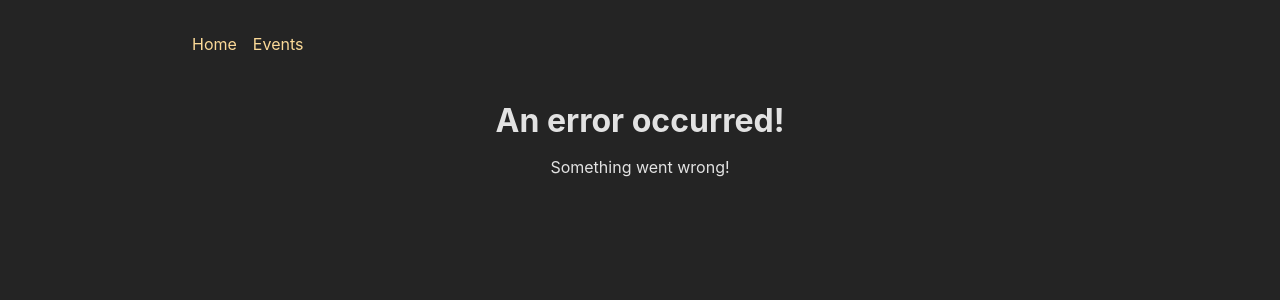
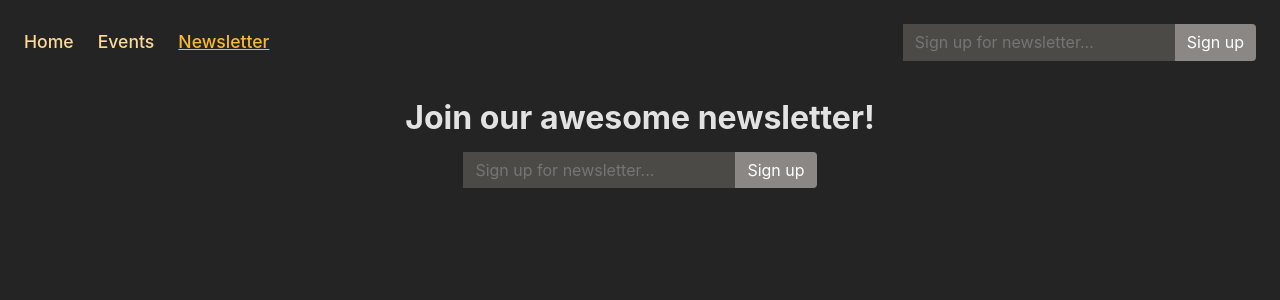
Before and after one commit to mmm-maymyatmon/15-react-router, a React (Create React App) app in the folder frontend/: page /newsletter in a window 1280 px wide. Shown: the top 300 px of the page. Built offline with nearby package versions, Linux system fonts and the light colour scheme.

Commit message:
✨ Behind-the-Scenes Work with useFetcher()
Behind-the-Scenes Work with useFetcher()

```diff
--- a/frontend/src/App.js
+++ b/frontend/src/App.js
@@ -1,28 +1,28 @@
-import { RouterProvider, createBrowserRouter } from "react-router-dom";
+import { RouterProvider, createBrowserRouter } from 'react-router-dom';
 
-import EditEventPage from "./pages/EditEvent";
-import ErrorPage from "./pages/Error";
+import EditEventPage from './pages/EditEvent';
+import ErrorPage from './pages/Error';
 import EventDetailPage, {
   loader as eventDetailLoader,
-  action as deleteEventAction
-} from "./pages/EventDetail";
-import EventsPage, {
-  loader as eventsLoader } from "./pages/Events";
-import EventsRootLayout from "./pages/EventsRoot";
-import HomePage from "./pages/Home";
-import NewEventPage from "./pages/NewEvent";
-import RootLayout from "./pages/Root";
+  action as deleteEventAction,
+} from './pages/EventDetail';
+import EventsPage, { loader as eventsLoader } from './pages/Events';
+import EventsRootLayout from './pages/EventsRoot';
+import HomePage from './pages/Home';
+import NewEventPage from './pages/NewEvent';
+import RootLayout from './pages/Root';
 import { action as manipulateEventAction } from './components/EventForm';
+import NewsletterPage, { action as newsletterAction } from './pages/Newsletter';
 
 const router = createBrowserRouter([
   {
-    path: "/",
+    path: '/',
     element: <RootLayout />,
     errorElement: <ErrorPage />,
     children: [
       { index: true, element: <HomePage /> },
       {
-        path: "events",
+        path: 'events',
         element: <EventsRootLayout />,
         children: [
           {
@@ -31,28 +31,33 @@
             loader: eventsLoader,
           },
           {
-            path: ":eventId",
-            id: "event-detail",
+            path: ':eventId',
+            id: 'event-detail',
             loader: eventDetailLoader,
             children: [
               {
                 index: true,
                 element: <EventDetailPage />,
-                action: deleteEventAction
+                action: deleteEventAction,
               },
               {
-                path: "edit",
+                path: 'edit',
                 element: <EditEventPage />,
                 action: manipulateEventAction,
               },
             ],
           },
           {
-            path: "new",
+            path: 'new',
             element: <NewEventPage />,
             action: manipulateEventAction,
           },
         ],
+      },
+      {
+        path: 'newsletter',
+        element: <NewsletterPage />,
+        action: newsletterAction,
       },
     ],
   },
--- a/frontend/src/components/MainNavigation.js
+++ b/frontend/src/components/MainNavigation.js
@@ -1,11 +1,18 @@
-import { NavLink } from 'react-router-dom';
+import { NavLink } from "react-router-dom";
+import { useState } from "react";
 
-import classes from './MainNavigation.module.css';
+import classes from "./MainNavigation.module.css";
+import NewsletterSignup from "./NewsletterSignup";
 
 function MainNavigation() {
+  const [isOpen, setIsOpen] = useState(false);
+
   return (
     <header className={classes.header}>
-      <nav>
+      <button className={classes.menuButton} onClick={() => setIsOpen(!isOpen)}>
+        ☰
+      </button>
+      <nav className={`${classes.nav} ${isOpen ? classes.open : ""}`}>
         <ul className={classes.list}>
           <li>
             <NavLink
@@ -28,8 +35,19 @@
               Events
             </NavLink>
           </li>
+          <li>
+            <NavLink
+              to="/newsletter"
+              className={({ isActive }) =>
+                isActive ? classes.active : undefined
+              }
+            >
+              Newsletter
+            </NavLink>
+          </li>
         </ul>
       </nav>
+      <NewsletterSignup />
     </header>
   );
 }
--- a/frontend/src/components/MainNavigation.module.css
+++ b/frontend/src/components/MainNavigation.module.css
@@ -1,22 +1,76 @@
+/* Responsive Header */
 .header {
-  max-width: 60rem;
+  max-width: 100%;
   margin: auto;
-  padding: 2rem;
+  padding: 1.5rem;
   display: flex;
   justify-content: space-between;
+  align-items: center;
+  background-color: var(--color-background);
 }
 
+/* Navigation */
+.nav {
+  display: flex;
+  flex-direction: row;
+}
+
+/* Navigation List */
 .list {
   display: flex;
-  gap: 1rem;
+  gap: 1.5rem;
+  list-style: none;
+  padding: 0;
 }
 
+/* Navigation Links */
 .list a {
   text-decoration: none;
   color: var(--color-primary-400);
+  font-size: 1.1rem;
+  font-weight: 500;
 }
 
 .list a:hover,
 .list a.active {
   color: var(--color-primary-800);
+  text-decoration: underline;
 }
+
+/* Mobile Menu Button */
+.menuButton {
+  display: none;
+  background: none;
+  border: none;
+  font-size: 1.8rem;
+  cursor: pointer;
+}
+
+/* Mobile View */
+@media (max-width: 768px) {
+  .header {
+    flex-direction: column;
+    align-items: center;
+  }
+
+  .nav {
+    flex-direction: column;
+    display: none;
+    width: 100%;
+  }
+
+  .nav.open {
+    display: flex;
+  }
+
+  .list {
+    flex-direction: column;
+    text-align: center;
+    width: 100%;
+    gap: 1rem;
+  }
+
+  .menuButton {
+    display: block;
+  }
+}
--- /dev/null
+++ b/frontend/src/components/NewsletterSignup.js
@@ -0,0 +1,28 @@
+import {  useFetcher } from 'react-router-dom';
+import classes from './NewsletterSignup.module.css';
+import { useEffect } from 'react';
+
+function NewsletterSignup() {
+  const fetcher = useFetcher();
+  const { data, state } = fetcher;
+
+  useEffect(()=> {
+    if(data === 'idle' && data && data.message) {
+      window.alert(data.message);
+    }
+  }, [data, state])
+
+
+  return (
+    <fetcher.Form method="post" action="/newsletter" className={classes.newsletter}>
+      <input
+        type="email"
+        placeholder="Sign up for newsletter..."
+        aria-label="Sign up for newsletter"
+      />
+      <button>Sign up</button>
+    </fetcher.Form>
+  );
+}
+
+export default NewsletterSignup;
--- /dev/null
+++ b/frontend/src/components/NewsletterSignup.module.css
@@ -0,0 +1,21 @@
+.newsletter input,
+.newsletter button {
+  font: inherit;
+  padding: 0.40rem 0.75rem;
+  border-radius: 0;
+  border: none;
+  background-color: var(--color-gray-700);
+}
+
+.newsletter button {
+  border-top-right-radius: 4px;
+  border-bottom-right-radius: 4px;
+  cursor: pointer;
+  color: white;
+  background-color: var(--color-gray-500);
+}
+
+.newsletter button:hover {
+  background-color: var(--color-primary-300);
+  color: var(--color-gray-800);
+}
--- a/frontend/src/pages/Events.js
+++ b/frontend/src/pages/Events.js
@@ -1,36 +1,42 @@
-import { useLoaderData, json } from "react-router-dom";
-
+// EventsPage Component
+import { useLoaderData } from "react-router-dom";
 import EventsList from "../components/EventsList";
+import { Suspense } from "react";
 
 function EventsPage() {
-  const data = useLoaderData();
-  const events = data.events;
+  const { events } = useLoaderData();
 
-  // if(data.isError) {
-  //  return <p>{data.message}</p>
-  // }
-
-  return <EventsList events={events} />;
+  return (
+    <Suspense fallback={<p style={{ textAlign: 'center' }}>Loading...</p>}>
+      <EventsList events={events} />
+    </Suspense>
+  );
 }
 
 export default EventsPage;
 
-export async function loader() {
+
+async function loadEvents() {
   const response = await fetch("http://localhost:8080/events");
 
   if (!response.ok) {
-    // return { isError: true, message: "Could not fetch events."}
-    // eslint-disable-next-line no-throw-literal
-    // throw new Response(JSON.stringify({message: 'Could not fetch events.'}), {
-    //   status: 500,
-    // })
-    return json(
-      { message: "Could not fetch events." },
-      {
-        status: 500,
-      }
+    throw new Response(
+      JSON.stringify({ message: "Could not fetch events." }),
+      { status: 500 }
     );
-  } else {
-    return response;
   }
+
+  const data = await response.json();
+
+  if (!Array.isArray(data.events)) {
+    throw new Error("Events data is not an array");
+  }
+
+  return data.events;
 }
+
+
+export async function loader() {
+  const events = await loadEvents();
+  return { events };
+}
--- /dev/null
+++ b/frontend/src/pages/Newsletter.js
@@ -0,0 +1,21 @@
+import NewsletterSignup from '../components/NewsletterSignup';
+import PageContent from '../components/PageContent';
+
+function NewsletterPage() {
+  return (
+    <PageContent title="Join our awesome newsletter!">
+      <NewsletterSignup />
+    </PageContent>
+  );
+}
+
+export default NewsletterPage;
+
+export async function action({ request }) {
+  const data = await request.formData();
+  const email = data.get('email');
+
+  // send to backend newsletter server ...
+  console.log(email);
+  return { message: 'Signup successful!' };
+}
```
Also changed, not shown: 1 other file (tests, documents, lock files or other folders).
